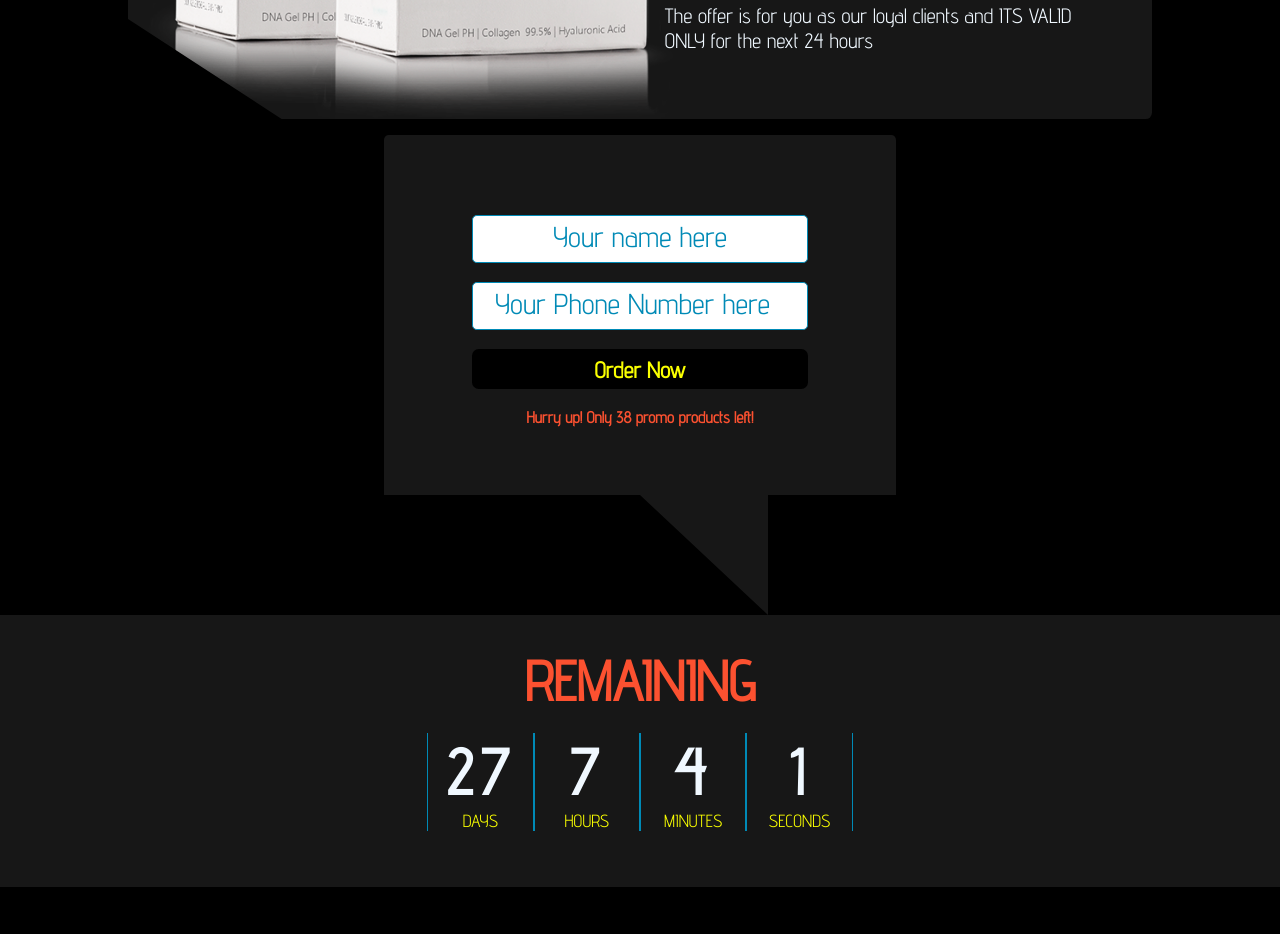
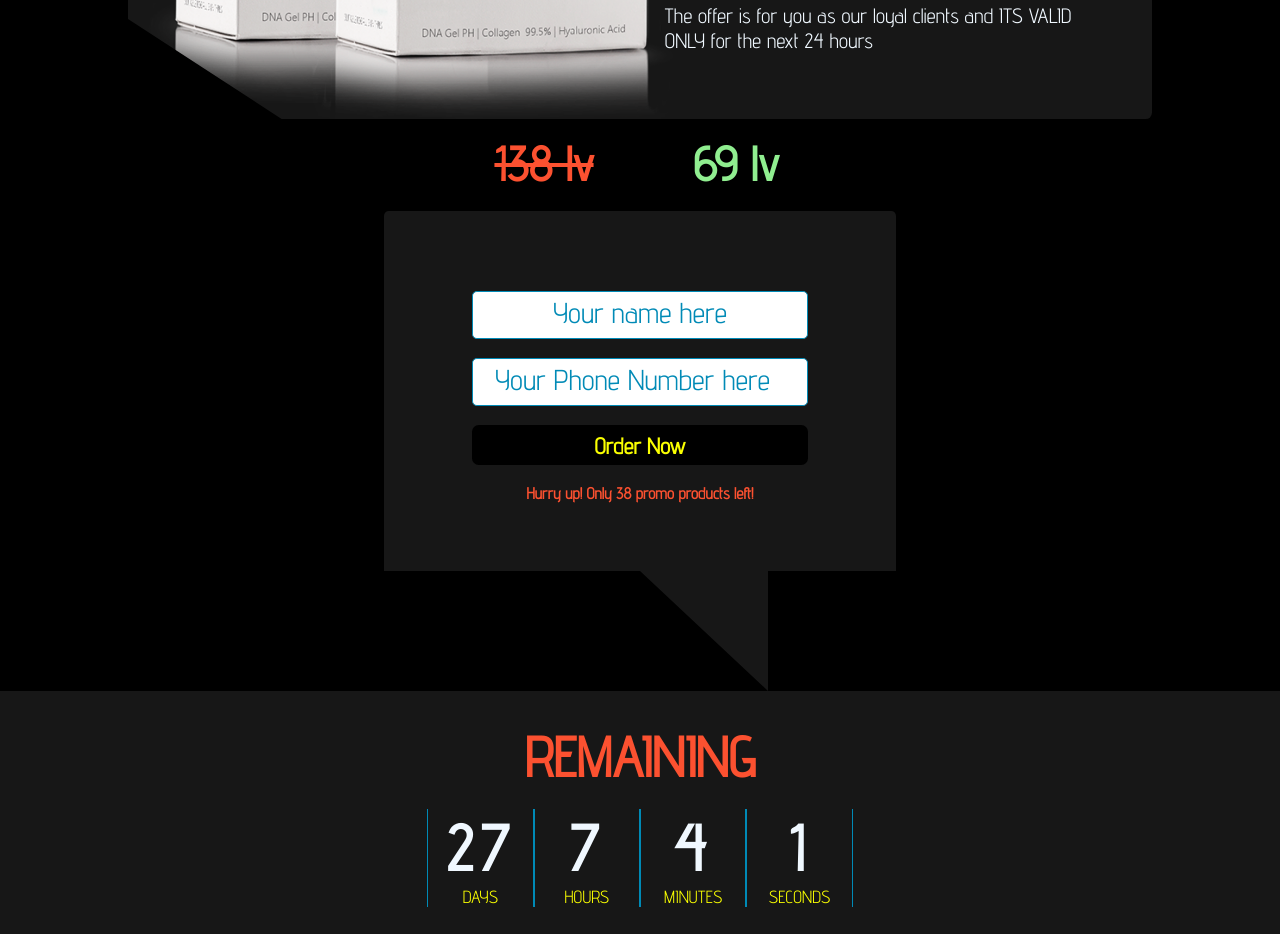
Before and after one commit to Monkey-D-Code/vitaldermax1, a plain HTML site: page index.html in a window 1280 px wide. Shown: the part 1575-2509 px from the top of the page. Before the commit the page ends 2462 px from the top, so only its background shows below. Drawn offline with Linux system fonts and the light colour scheme.

Commit message:
price add

```diff
--- a/css/mobile.css
+++ b/css/mobile.css
@@ -150,4 +150,10 @@
     .timer p{
         font-size: 1em;
     }
+    .price{
+        width: 60%;
+    }
+    .price h2{
+        font-size: 2em;
+    }
   }
--- a/css/style.css
+++ b/css/style.css
@@ -344,3 +344,26 @@ footer h2{
       text-shadow: 0 0 20px #fff, 0 0 30px #ff4da6, 0 0 40px #ff4da6, 0 0 50px #ff4da6, 0 0 60px #ff4da6, 0 0 70px #ff4da6, 0 0 80px #ff4da6;
     }
   }
+
+.price{
+    display: block;
+    margin: auto;
+    display: grid;
+    grid-template-columns: 1fr 1fr;
+    width: 30%;
+    text-align: center;
+
+}
+
+.price h2{
+    font-size:3em;
+}
+
+.price-old{
+    text-decoration: line-through;
+    color: #FC5130;
+}
+
+.price-new{
+    color: lightgreen;
+}
--- a/index.html
+++ b/index.html
@@ -70,8 +70,13 @@
             <p class='off3'>The offer is for you as our loyal clients and ITS VALID ONLY for the next 24 hours</p>
         </div>
     </div>
+    <div class="price">
+        <h2 class="price-old">138 lv</h2>
+        <h2 class="price-new">69 lv</h2>
+    </div>
+    <br>
+    <div class="contact-form">
 
-    <div class="contact-form">
         <form>
             <input type="text" placeholder="Your name here" required>
             <br>
```
